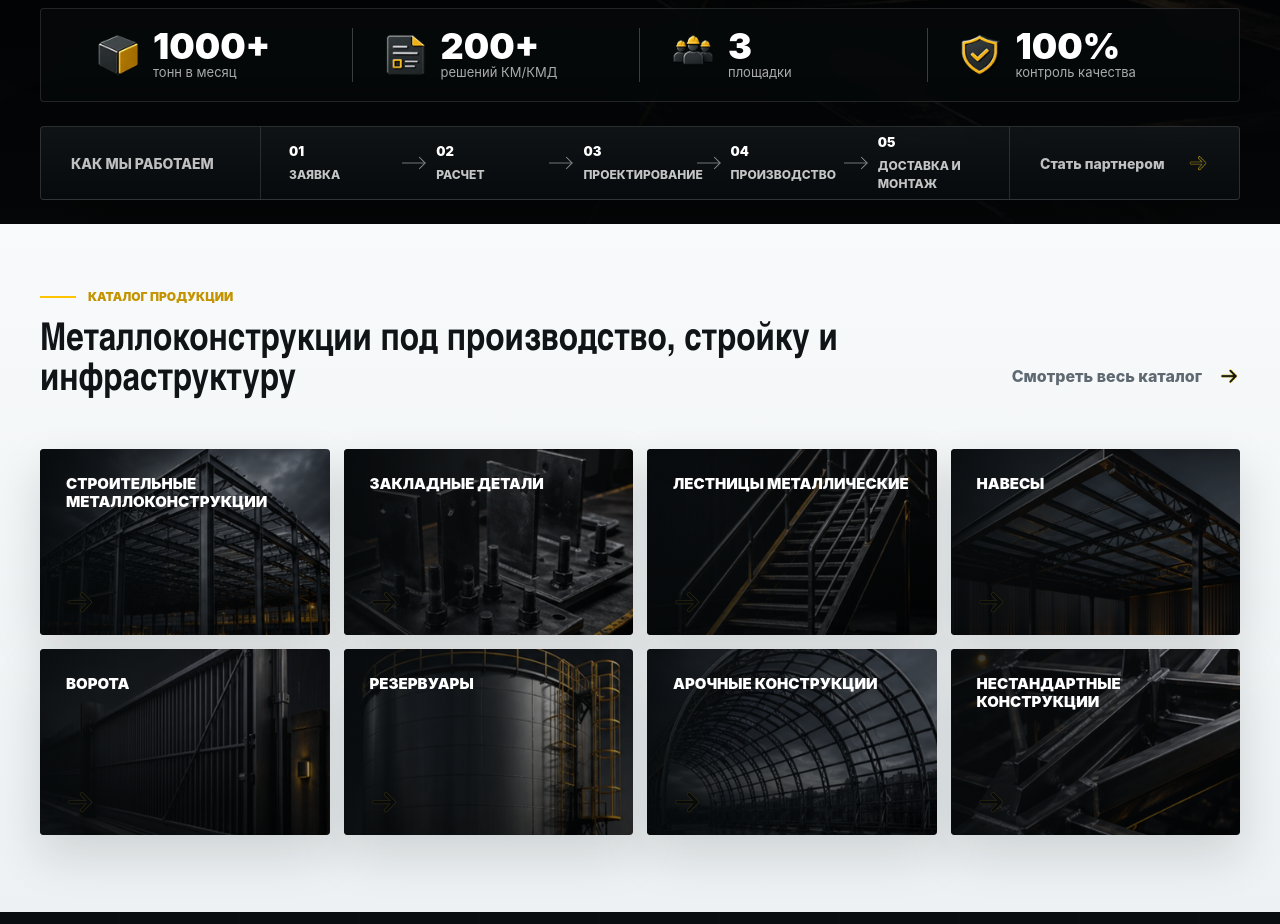
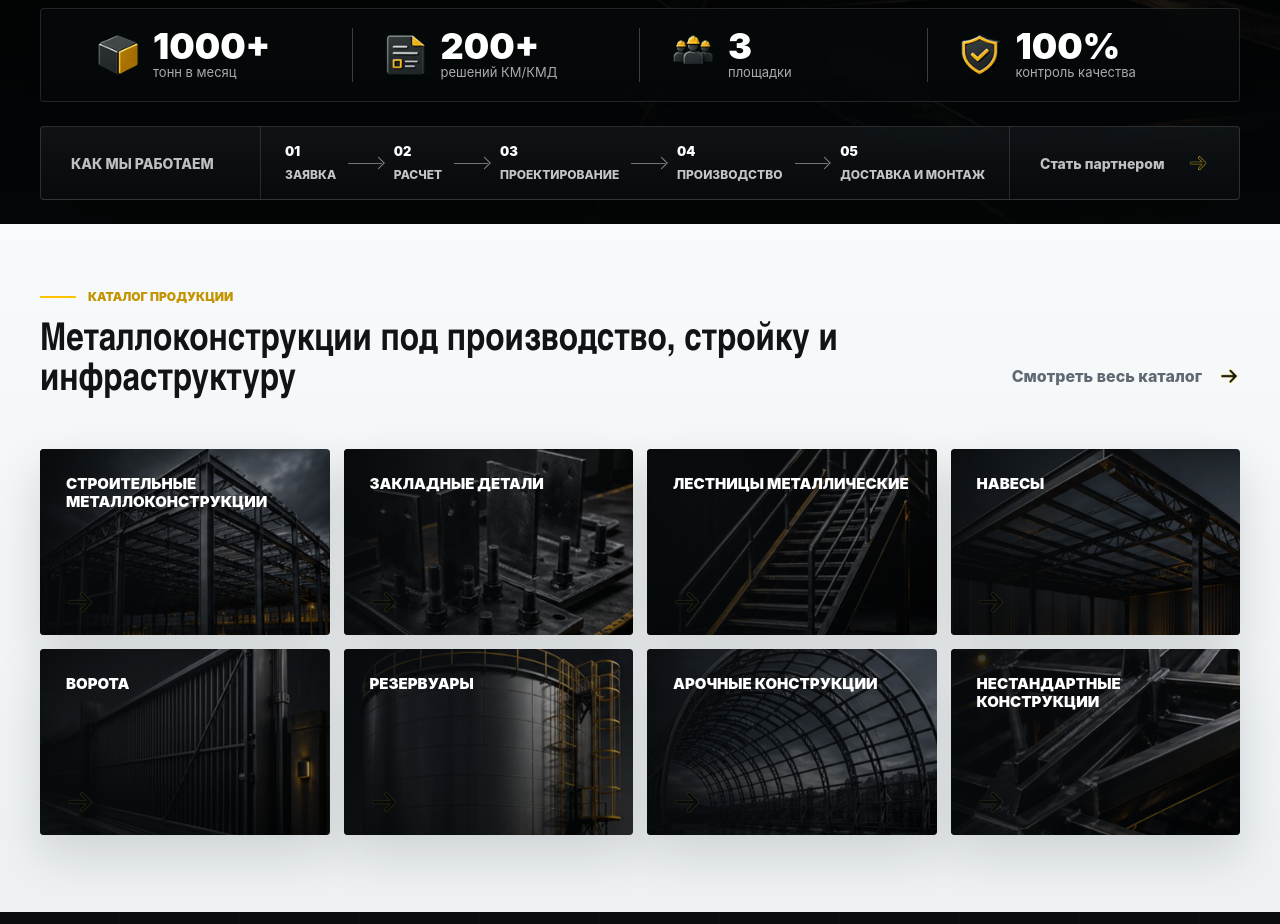
Before and after one commit to Efnatii/metallokonstrukcii-site, a website: page src/index.html in a window 1280 px wide. Shown: the part 1080-2004 px from the top of the page. Drawn offline with nearby package versions, Linux system fonts and the light colour scheme.

Commit message:
Center workflow arrows between steps

```diff
--- a/src/index.html
+++ b/src/index.html
@@ -180,9 +180,13 @@
             <strong>Как мы работаем</strong>
             <ol>
               <li><span>01</span>Заявка</li>
+              <li class="workflow-arrow" aria-hidden="true" role="presentation"></li>
               <li><span>02</span>Расчет</li>
+              <li class="workflow-arrow" aria-hidden="true" role="presentation"></li>
               <li><span>03</span>Проектирование</li>
+              <li class="workflow-arrow" aria-hidden="true" role="presentation"></li>
               <li><span>04</span>Производство</li>
+              <li class="workflow-arrow" aria-hidden="true" role="presentation"></li>
               <li><span>05</span>Доставка и монтаж</li>
             </ol>
             <button class="workflow-cta callback-trigger" type="button">
--- a/src/styles.css
+++ b/src/styles.css
@@ -657,15 +657,20 @@ h3 {
 
 .hero-workflow ol {
   display: grid;
-  grid-template-columns: repeat(5, minmax(0, 1fr));
-  column-gap: 54px;
+  grid-template-columns:
+    max-content minmax(58px, 1fr)
+    max-content minmax(58px, 1fr)
+    max-content minmax(58px, 1fr)
+    max-content minmax(58px, 1fr)
+    max-content;
+  column-gap: 0;
   align-items: stretch;
-  padding: 0 28px;
+  padding: 0 30px;
   margin: 0;
   list-style: none;
 }
 
-.hero-workflow li {
+.hero-workflow li:not(.workflow-arrow) {
   position: relative;
   display: grid;
   align-content: center;
@@ -678,35 +683,36 @@ h3 {
   text-transform: uppercase;
 }
 
-.hero-workflow li span {
+.hero-workflow li:not(.workflow-arrow) span {
   color: #fff;
   font-size: 13px;
   font-weight: 900;
 }
 
-.hero-workflow li:not(:last-child)::after {
+.workflow-arrow {
+  position: relative;
+  display: grid;
+  place-items: center;
+  min-height: 72px;
+}
+
+.workflow-arrow::before {
+  content: "";
+  width: min(44px, 62%);
+  height: 1px;
+  background: rgb(255 255 255 / 42%);
+}
+
+.workflow-arrow::after {
   content: "";
   position: absolute;
   top: 50%;
-  right: -39px;
-  z-index: 2;
-  width: 28px;
-  height: 1px;
-  background: rgb(255 255 255 / 42%);
-  transform: translateY(-50%);
-}
-
-.hero-workflow li:not(:last-child)::before {
-  content: "";
-  position: absolute;
-  top: 50%;
-  right: -39px;
-  z-index: 3;
+  left: 50%;
   width: 8px;
   height: 8px;
   border-top: 1px solid rgb(255 255 255 / 52%);
   border-right: 1px solid rgb(255 255 255 / 52%);
-  transform: translateY(-50%) rotate(45deg);
+  transform: translate(14px, -50%) rotate(45deg);
 }
 
 .workflow-cta {
@@ -1713,16 +1719,21 @@ h3 {
   }
 
   .hero-workflow ol {
-    column-gap: 44px;
-  }
-
-  .hero-workflow li:not(:last-child)::after {
-    right: -32px;
-    width: 22px;
-  }
-
-  .hero-workflow li:not(:last-child)::before {
-    right: -32px;
+    grid-template-columns:
+      max-content minmax(42px, 1fr)
+      max-content minmax(42px, 1fr)
+      max-content minmax(42px, 1fr)
+      max-content minmax(42px, 1fr)
+      max-content;
+    padding: 0 24px;
+  }
+
+  .workflow-arrow::before {
+    width: min(34px, 58%);
+  }
+
+  .workflow-arrow::after {
+    transform: translate(9px, -50%) rotate(45deg);
   }
 
   .service-grid {
@@ -1970,6 +1981,10 @@ h3 {
     border-top: 1px solid rgb(255 255 255 / 10%);
   }
 
+  .workflow-arrow {
+    display: none;
+  }
+
   .hero-workflow li::before,
   .hero-workflow li::after {
     content: none !important;
```
